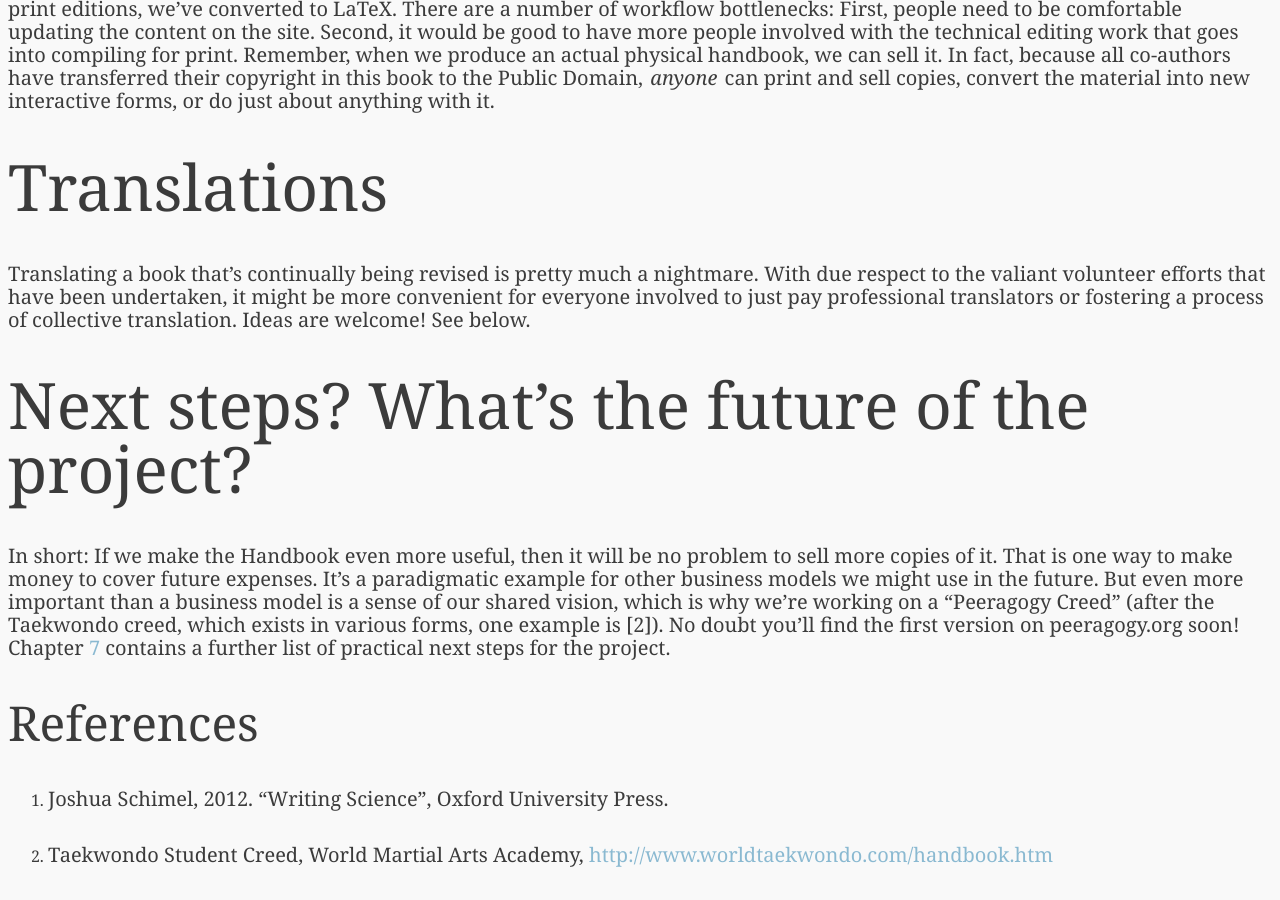
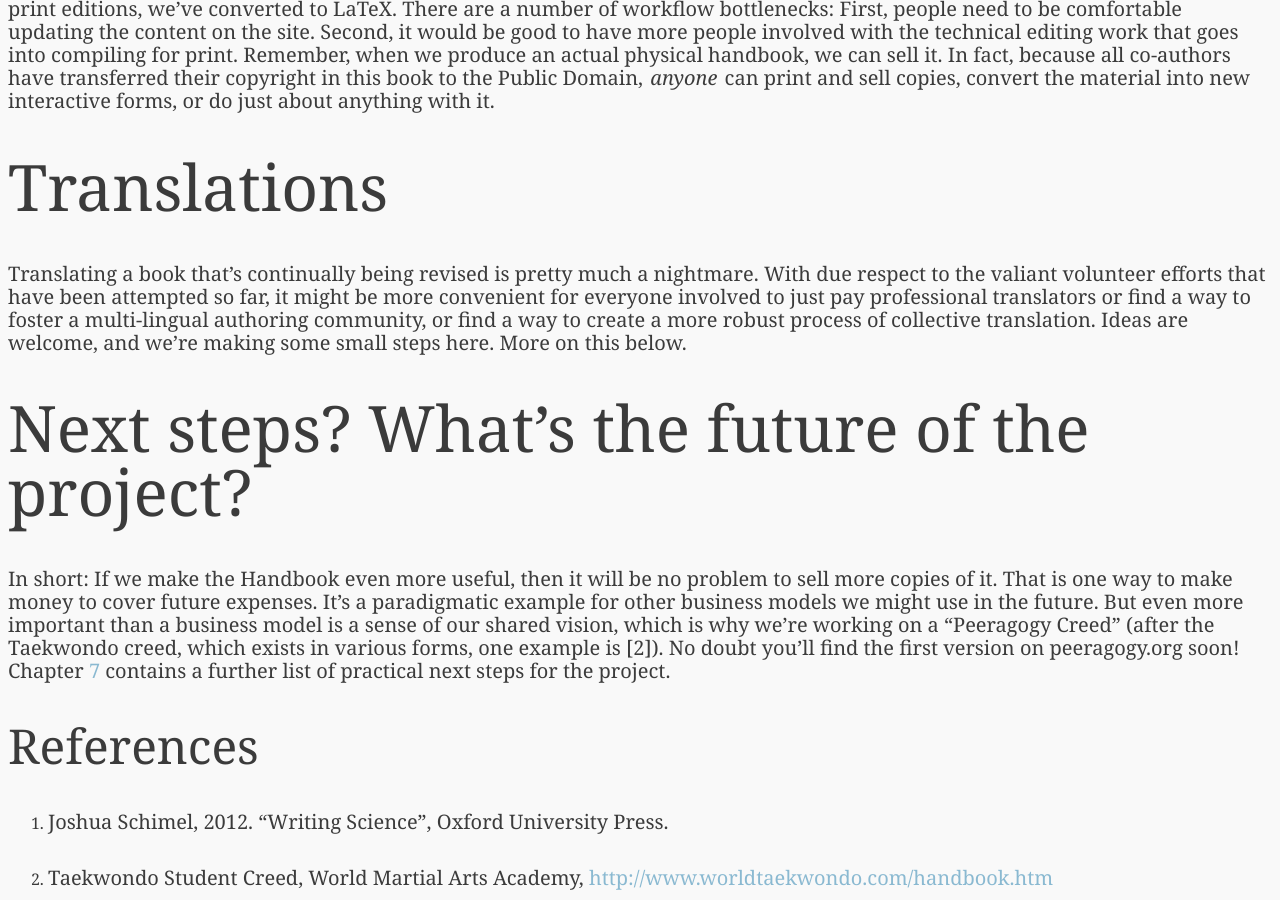
Before and after one commit to Peeragogy/Peeragogy.github.io, a Jekyll site: the page built from introduction.md, in a window 1280 px wide and 900 px high, scrolled down 2079 px. Built offline with Jekyll 4.4.1, drawn with Linux system fonts in a browser that asks for light colours.

Commit message:
extend part about translations a little

```diff
--- a/introduction.md
+++ b/introduction.md
@@ -115,8 +115,11 @@ Translations
 
 Translating a book that’s continually being revised is pretty much a
 nightmare. With due respect to the valiant volunteer efforts that have
-been undertaken, it might be more convenient for everyone involved to
-just pay professional translators or fostering a process of collective translation. Ideas are welcome! See below.
+been attempted so far, it might be more convenient for everyone involved to
+just pay professional translators or find a way to foster a multi-lingual
+authoring community, or find a way to create a more robust process of
+collective translation.  Ideas are welcome, and we're making some small
+steps here.  More on this below.
 
 Next steps? What’s the future of the project?
 =============================================
```
